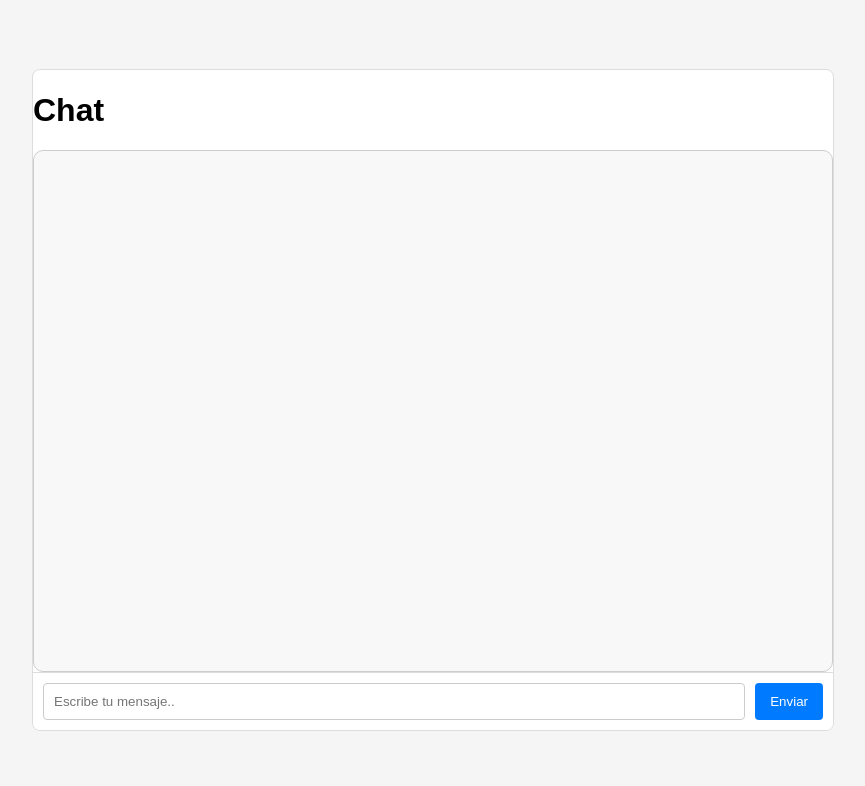
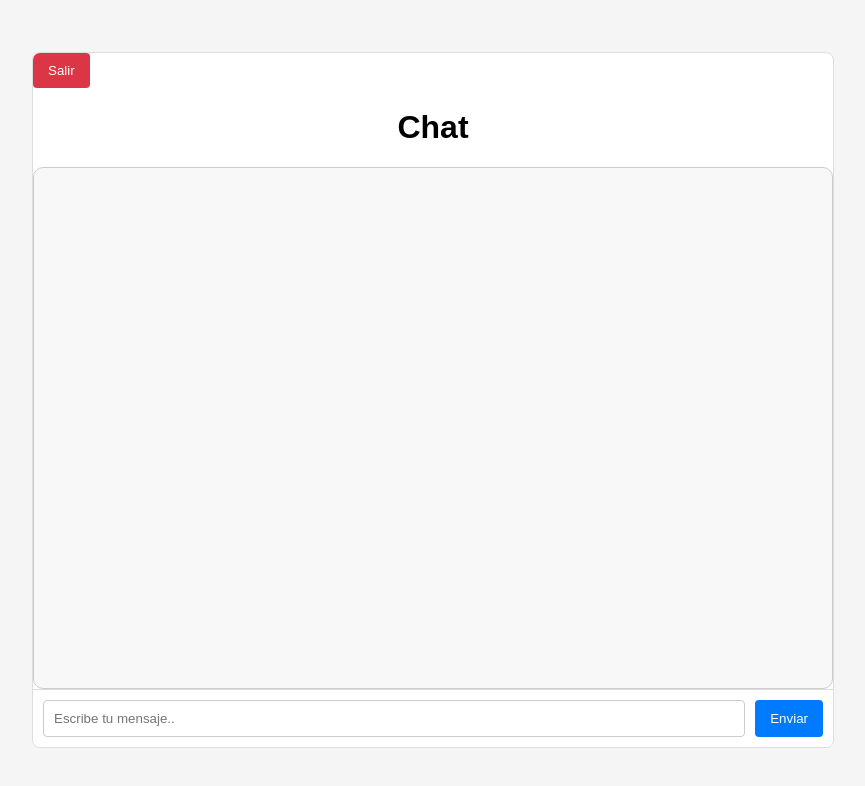
Before and after one commit to victortelles/Chat-socket.io, a website: page src/views/chat.html in a window 1280 px wide. Shown: the whole page, without its empty margins (207-1072 px from the left). Drawn offline with nearby package versions, Linux system fonts and the light colour scheme; no server answers.

Commit message:
Implementacion de boton de regresar

```diff
--- a/public/scripts/chat.js
+++ b/public/scripts/chat.js
@@ -93,3 +93,10 @@ function displayNotification(message) {
     joinNotification.textContent = `- ${message} -`;
     messagesContainer.appendChild(joinNotification);
 }
+
+
+//Boton de regresar
+const backButton = document.getElementById('backButton');
+backButton.addEventListener('click', () => {
+    window.location.href = '/'
+});
--- a/public/styles/main.css
+++ b/public/styles/main.css
@@ -92,10 +92,34 @@ body {
 }
 
 .title-chat {
-    text-align: center;
     display: flex;
+    justify-content: center;
+    align-items: center;
 }
 
+.back {
+    display: flex;
+    justify-content: start;
+    align-items: center;
+    border-radius: 4px;
+    cursor: pointer;
+    transition: background-color 0.3s;
+}
+
+.back-button {
+    margin-right: 20px;
+    padding: 10px 15px;
+    border: none;
+    background-color: #dc3545;
+    color: white;
+    border-radius: 4px;
+    cursor: pointer;
+    transition: background-color 0.3s;
+}
+
+.back-button:hover {
+    background-color: #c82333;
+}
 
 .timestamp {
     font-size: 13px;
--- a/src/views/chat.html
+++ b/src/views/chat.html
@@ -10,6 +10,9 @@
 </head>
 <body>
     <div class="chat-container">
+        <div class="back">
+            <button id="backButton" class="back-button"> Salir </button>
+        </div>
         <div class="title-chat">
             <h1> Chat </h1>
         </div>
```
